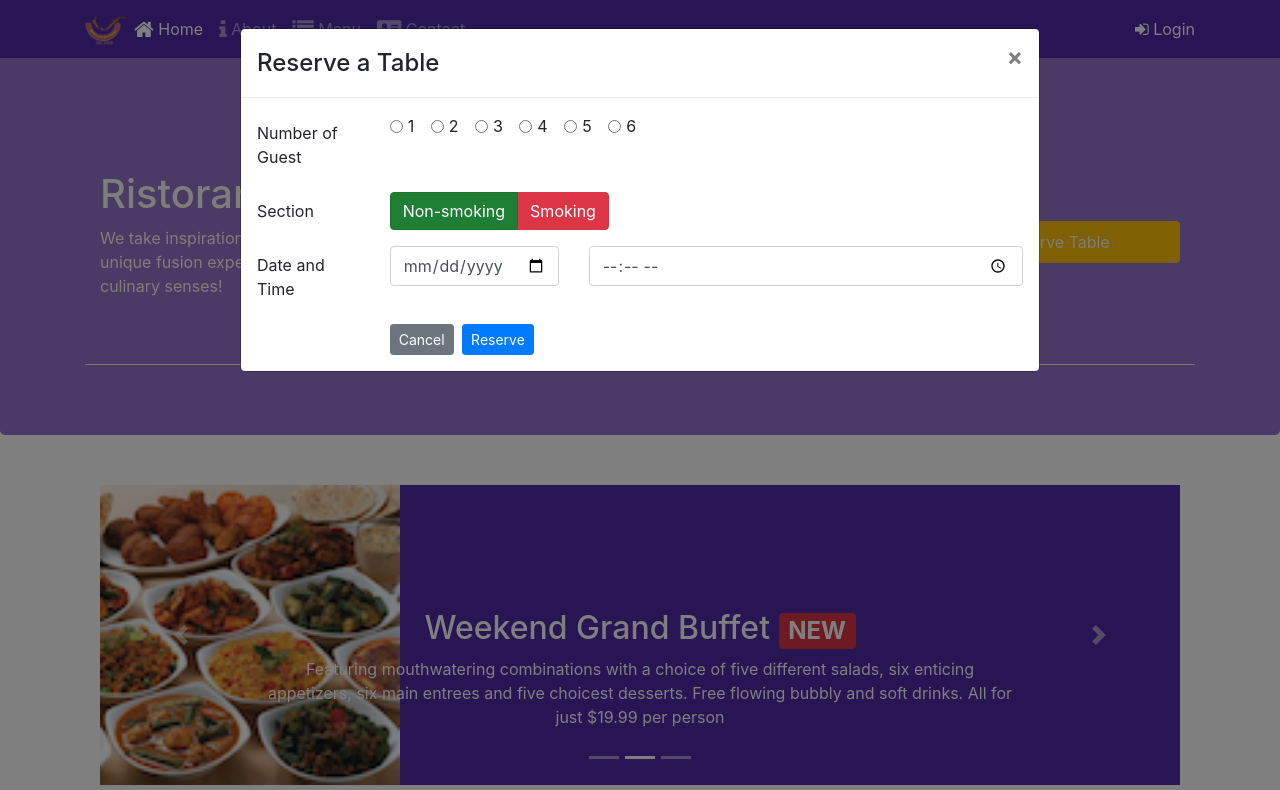
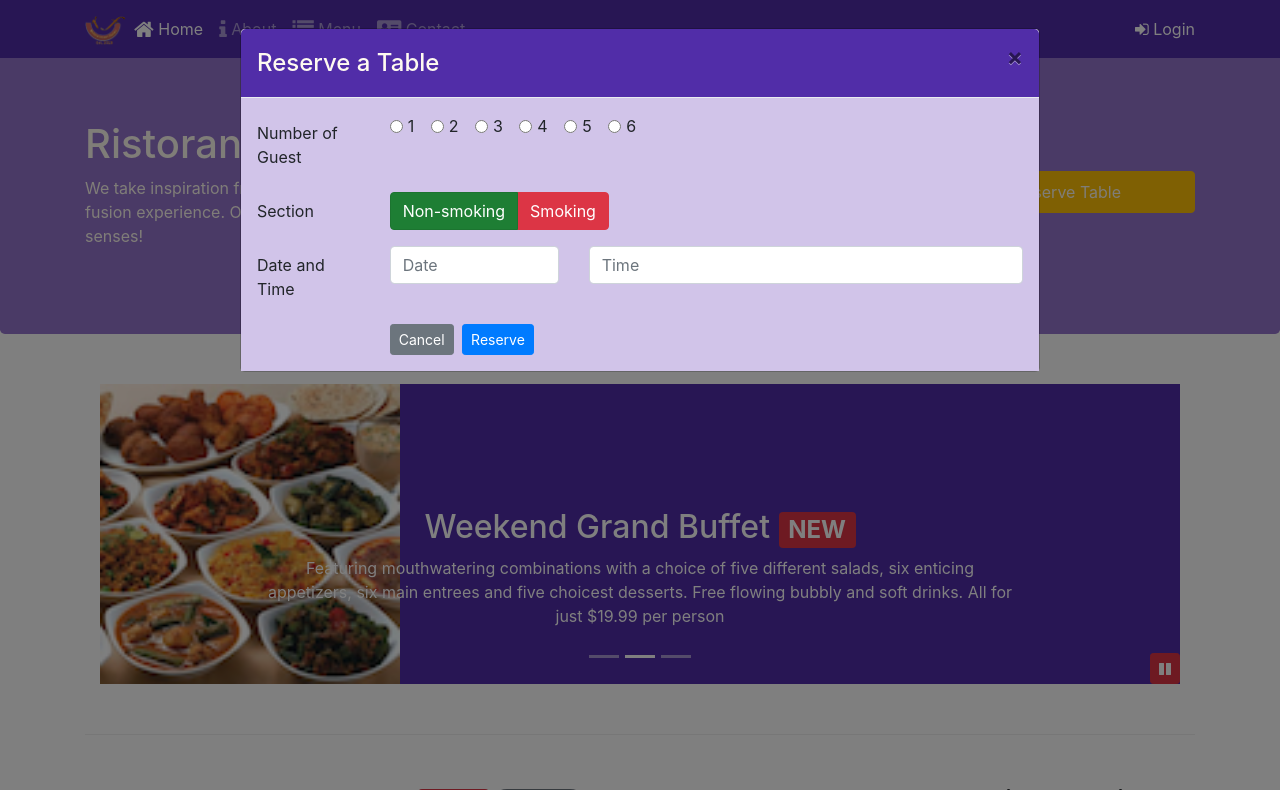
Before and after one commit to LegendZhuZcq/BoostrapCourse, a website: page index.html in a window 1280 px wide. Both pictures are taken after a click on the button "Reserve Table". Shown: the top 790 px of the page. Drawn offline with nearby package versions, Linux system fonts and the light colour scheme.

Commit message:
finished

```diff
--- /dev/null
+++ b/css/old-styles.css
@@ -0,0 +1,58 @@
+.row-header{
+    margin:0px auto;
+    padding:0px;
+}
+
+.row-content {
+    margin:0px auto;
+    padding: 50px 0px 50px 0px;
+    border-bottom: 1px ridge;
+}
+
+.footer{
+    background-color: #D1C4E9;
+    margin:0px auto;
+    padding: 20px 0px 20px 0px;
+}
+.jumbotron {
+    padding:70px 30px 70px 30px;
+    margin:0px auto;
+    background: #9575CD ;
+    color:floralwhite;
+}
+
+address{
+    font-size:80%;
+    margin:0px;
+    color:#0f0f0f;
+}
+
+body{
+    padding:50px 0px 0px 0px;
+    z-index:0;
+}
+
+.navbar-dark {
+     background-color: #512DA8;
+}
+
+.tab-content {
+    border-left: 1px solid #ddd;
+    border-right: 1px solid #ddd;
+    border-bottom: 1px solid #ddd;
+    padding: 10px;
+}
+.carousel {
+    background:#512DA8;
+}
+
+.carousel-item {
+  height: 300px;
+}
+
+.carousel-item img {
+    position: absolute;
+    top: 0;
+    left: 0;
+    min-height: 300px;
+}
--- /dev/null
+++ b/css/styles.scss
@@ -0,0 +1,89 @@
+$lt-gray: #ddd;
+$background-dark: #512DA8;
+$background-light: #9575CD;
+$background-pale: #D1C4E9;
+
+// Height variables
+$carousel-item-height: 300px;
+
+@mixin zero-margin($pad-up-dn, $pad-left-right) {
+	margin:0px auto;
+	padding: $pad-up-dn $pad-left-right;
+}
+
+
+.row-header{
+    @include zero-margin(0px,0px);
+}
+
+.row-content {
+    @include zero-margin(50px,0px);
+    border-bottom: 1px ridge;
+    min-height:250px;
+}
+
+.modal{
+	.modal-header{
+		background-color: $background-dark;
+		color: floralwhite
+	}
+	.modal-body{
+		background-color: $background-pale;
+	}
+	.close{
+		color:floralwhite;
+	}
+}
+
+.footer{
+    background-color: $background-pale;
+    @include zero-margin(20px, 0px);
+}
+
+.jumbotron {
+    @include zero-margin(70px,30px);
+    background: $background-light ;
+    color:floralwhite;
+}
+
+address{
+    font-size:80%;
+    margin:0px;
+    color:#0f0f0f;
+}
+
+body{
+    padding:50px 0px 0px 0px;
+    z-index:0;
+}
+
+.navbar-dark {
+     background-color: $background-dark;
+}
+
+.tab-content {
+    border-left: 1px solid $lt-gray;
+    border-right: 1px solid $lt-gray;
+    border-bottom: 1px solid $lt-gray;
+    padding: 10px;
+}
+
+.carousel {
+    background:$background-dark;
+
+    .carousel-item {
+        height: $carousel-item-height;
+        img {
+            position: absolute;
+            top: 0;
+            left: 0;
+            min-height: 300px;
+        }
+    }
+}
+
+#carouselButton {
+    right:0px;
+    position: absolute;
+    bottom: 0px;
+}
--- a/index.html
+++ b/index.html
@@ -14,7 +14,23 @@
 <link href="css/styles.css" rel="stylesheet">
     <title>Ristorante Con Fusion</title>
 </head>
-
+<header class="jumbotron">
+    <div class="container">
+        <div class="row">
+            <div class="col-12 col-sm-6">
+                <h1>Ristorante con Fusion</h1>
+                <p>We take inspiration from the World's best cuisines, and create a unique fusion experience. Our lipsmacking creations will tickle your culinary senses!</p>
+            </div>
+            <div class="col-12 col-sm-3 align-self-center">
+                <img src="img/logo.png" class="img-fluid">
+            </div>
+            <div class="col-12 col-sm-3 align-self-center">
+              <a role="button" class="btn btn-block nav-link btn-warning" id="reserveButton"
+                >Reserve Table</a>
+            </div>
+        </div>
+    </div>
+</header>
 <body>
     <nav class="navbar navbar-dark navbar-expand-sm fixed-top">
          <div class="container">
@@ -30,7 +46,7 @@
                  <li class="nav-item"><a class="nav-link" href="./contactus.html"><span class="fa fa-address-card fa-lg"></span> Contact</a></li>
                  </ul>
                   <span class="navbar-text">
-                    <a data-toggle="modal" data-target="#loginModal">
+                    <a id="loginButton">
                       <span class="fa fa-sign-in"></span> Login</a>
                     </span>
             </div>
@@ -73,23 +89,6 @@
     </div>
 </div>
 
-    <header class="jumbotron">
-        <div class="container">
-            <div class="row row-content">
-                <div class="col-12 col-sm-6">
-                    <h1>Ristorante con Fusion</h1>
-                    <p>We take inspiration from the World's best cuisines, and create a unique fusion experience. Our lipsmacking creations will tickle your culinary senses!</p>
-                </div>
-                <div class="col-12 col-sm-3 align-self-center">
-                    <img src="img/logo.png" class="img-fluid">
-                </div>
-                <div class="col-12 col-sm-3 align-self-center">
-                  <a role="button" class="btn btn-block nav-link btn-warning"
-                    data-toggle="modal" data-target="#reserveModal">Reserve Table</a>
-                </div>
-            </div>
-        </div>
-    </header>
 <div id="reserveModal" class="modal fade" role="dialog">
   <div class="modal-dialog modal-lg" role="content">
       <!-- Modal content-->
@@ -146,10 +145,10 @@
                   <div class="form-group row">
                       <label for="date" class="col-12 col-md-2 col-form-label">Date and Time</label>
                       <div class="col-5 col-md-3">
-                              <input type="date" class="form-control" id="date" name="date" placeholder="Date">
+                          <input type="text" class="form-control" id="date" name="date" placeholder="Date">
                       </div>
                       <div class="col-7 col-md-7">
-                              <input type="time" class="form-control" id="time" name="time" placeholder="Time">
+                          <input type="text" class="form-control" id="time" name="time" placeholder="Time">
                       </div>
                   </div>
                   <div class="form row">
@@ -208,12 +207,9 @@
               <li data-target="#mycarousel" data-slide-to="1"></li>
               <li data-target="#mycarousel" data-slide-to="2"></li>
             </ol>
-                <a class="carousel-control-prev" href="#mycarousel" role="button" data-slide="prev">
-                    <span class="carousel-control-prev-icon"></span>
-                </a>
-                <a class="carousel-control-next" href="#mycarousel" role="button" data-slide="next">
-                    <span class="carousel-control-next-icon"></span>
-                </a>
+            <button class="btn btn-danger btn-sm" id="carouselButton">
+                <span id="carousel-button-icon" class="fa fa-pause"></span>
+            </button>
         </div>
       </div>
       </div>
@@ -235,6 +231,8 @@
         </div>
       </div>
     </div>
+
+
 
 
         <div class="row row-content">
@@ -323,6 +321,39 @@
     <script src="node_modules/jquery/dist/jquery.slim.min.js"></script>
     <script src="node_modules/popper.js/dist/umd/popper.min.js"></script>
     <script src="node_modules/bootstrap/dist/js/bootstrap.min.js"></script>
+    <script>
+    $(document).ready(function(){
+          $("#mycarousel").carousel( { interval: 2000 } );
+          $("#carousel-pause").click(function(){
+              $("#mycarousel").carousel('pause');
+          });
+          $("#carousel-play").click(function(){
+              $("#mycarousel").carousel('cycle');
+          });
+    });
+
+    $("#carouselButton").click(function(){
+          if ($("#carouselButton").children("span").hasClass('fa-pause')) {
+              $("#mycarousel").carousel('pause');
+              $("#carouselButton").children("span").removeClass('fa-pause');
+              $("#carouselButton").children("span").addClass('fa-play');
+          }
+          else if ($("#carouselButton").children("span").hasClass('fa-play')){
+              $("#mycarousel").carousel('cycle');
+              $("#carouselButton").children("span").removeClass('fa-play');
+              $("#carouselButton").children("span").addClass('fa-pause');
+          }
+      });
+
+      $('#loginButton').click(function(){
+
+        $('#loginModal').modal('show');
+      });
+
+      $('#reserveButton').click(function(){
+        $('#reserveModal').modal('show');
+      });
+    </script>
 </body>
 
 </html>
```
Also changed, not shown: package.json (+7 -4 lines), css/styles.css, 1 other file. Lines whose indentation alone changed are shown as unchanged.
